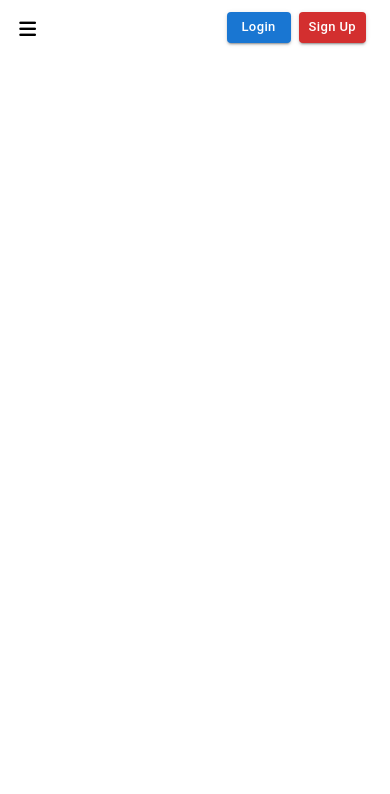
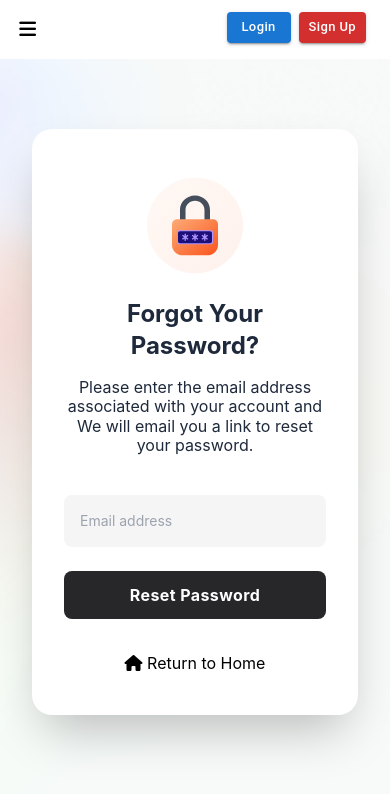
Before and after one commit to DeepakDhakad52/Major-Project, a React (Create React App) app in the folder frontend/: page /forgetpassword in a window 390 px wide. Before the commit this address had no page. Shown: the top 794 px of the page. Built offline with nearby package versions, Linux system fonts and the light colour scheme.

Commit message:
Add forgot Password Page

```diff
--- a/frontend/src/App.js
+++ b/frontend/src/App.js
@@ -8,6 +8,7 @@ import FundRaiser from './components/FundRaiser';
 import About from './components/About';
 import OurTeam from './components/OurTeam';
 import Contact from './components/Contact';
+import ForgotPassword from './components/ForgotPassword';
 
 function App() {
   return (
@@ -21,6 +22,7 @@ function App() {
         <Route path='/about' element={<About />} />
         <Route path='/team' element={<OurTeam />} />
         <Route path='/contact' element={<Contact />} />
+        <Route path='/forgetpassword' element={<ForgotPassword/> } />
       </Routes>
     </Router>
   );
--- /dev/null
+++ b/frontend/src/components/ForgotPassword.js
@@ -0,0 +1,28 @@
+import React from 'react'
+import './styles/forgotPassword.css'
+import { Container } from '@mui/material'
+import { Link } from 'react-router-dom'
+import lock from './images/ic_lock_password.svg'
+
+const ForgotPassword = () => {
+    return (
+        <div className='forgotPassword relative'>
+            <div className='w-screen h-screen bg-white/[.8]'>
+                <Container>
+                    <div className="h-screen flex py-28 px-4 justify-center items-center">
+                        <div className="resetPassword bg-white p-8 rounded-large shadow-2xl max-w-[35%]">
+                            <img src={lock} alt="" className='mx-auto my-4'/>
+                            <h2 className='font-bold  text-3xl text-slate-800 leading-snug text-center mt-6'>Forgot Your Password?</h2>
+                            <p className='my-4 text-md text-center text-slate-800'>Please enter the email address associated with your account and We will email you a link to reset your password.</p>
+                            <input type="email" name="" id="" placeholder='Email address' className='bg-neutral-100 w-full rounded-lg my-6 p-4 text-sm text-slate-800 outline-0' />
+                            <button type="submit" className='bg-zinc-800 w-full rounded-lg p-3 text-white font-bold tracking-wide mb-6 transition-all duration-500 hover:bg-zinc-700'>Reset Password</button>
+                            <Link to='/' className='p-2 block w-full text-center hover:underline underline-offset-4'><i className="fa-solid fa-house"></i> Return to Home</Link>
+                        </div>
+                    </div>
+                </Container>
+            </div>
+        </div>
+    )
+}
+
+export default ForgotPassword
--- a/frontend/src/components/Login.js
+++ b/frontend/src/components/Login.js
@@ -90,7 +90,7 @@ function Login({ registerOpen, setLoginOpen, setRegisterOpen }) {
                 <input type="checkbox" name="checkbox" id="checkbox" />
                 Remember Me
               </label>
-              <Link href="/forgetpassword">Forgot Password?</Link>
+              <Link to="/forgetpassword" onClick={()=>setLoginOpen(false)}>Forgot Password?</Link>
             </div>
             <button className="btn" type="submit">
               Login
--- a/frontend/src/components/Navbar.js
+++ b/frontend/src/components/Navbar.js
@@ -75,7 +75,7 @@ function Navbar() {
                 <ListItem disablePadding>
                     <ListItemButton>
                         <Link to='/' className='mobileMenu'>
-                            Home
+                        <i className="fa-solid fa-house text-orange-500"></i> Home
                         </Link>
                     </ListItemButton>
                 </ListItem>
@@ -83,7 +83,7 @@ function Navbar() {
                 <ListItem disablePadding>
                     <ListItemButton>
                         <Link to='/blog' className='mobileMenu'>
-                            Blog
+                        <i className="fa-solid fa-blog text-orange-500"></i> Blog
                         </Link>
                     </ListItemButton>
                 </ListItem>
@@ -91,7 +91,7 @@ function Navbar() {
                 <ListItem disablePadding>
                     <ListItemButton>
                         <Link to='/about' className='mobileMenu'>
-                            About
+                        <i className="fa-solid fa-address-card text-orange-500"></i> About
                         </Link>
                     </ListItemButton>
                 </ListItem>
@@ -99,7 +99,7 @@ function Navbar() {
                 <ListItem disablePadding>
                     <ListItemButton>
                         <Link to='/team' className='mobileMenu'>
-                            Our Team
+                        <i className="fa-solid fa-people-group text-orange-500"></i> Our Team
                         </Link>
                     </ListItemButton>
                 </ListItem>
@@ -107,7 +107,7 @@ function Navbar() {
                 <ListItem disablePadding>
                     <ListItemButton>
                         <Link to='/contact' className='mobileMenu'>
-                            Contact Us
+                        <i className="fa-solid fa-envelope text-orange-500"></i> Contact Us
                         </Link>
                     </ListItemButton>
                 </ListItem>
@@ -115,7 +115,7 @@ function Navbar() {
                 <ListItem disablePadding>
                     <ListItemButton>
                         <Link to='/fund' className='mobileMenu'>
-                            Fund Raiser
+                        <i className="fa-solid fa-sack-dollar text-orange-500 "></i> Fund Raiser
                         </Link>
                     </ListItemButton>
                 </ListItem>
@@ -123,7 +123,7 @@ function Navbar() {
                 <ListItem disablePadding>
                     <ListItemButton>
                         <Link to='/education' className='mobileMenu'>
-                            Education and Training
+                        <i className="fa-solid fa-school text-orange-500  "></i> Education and Training
                         </Link>
                     </ListItemButton>
                 </ListItem>
--- a/frontend/src/components/styles/education.css
+++ b/frontend/src/components/styles/education.css
@@ -9,9 +9,6 @@ section.education{
     background-position: top;
     min-height: 100vh;
 }
-
-
-
 
 @media screen and (max-width:912px){
     .container{
--- /dev/null
+++ b/frontend/src/components/styles/forgotPassword.css
@@ -0,0 +1,27 @@
+div.forgotPassword {
+  background-image: url("../images/overlay.jpg");
+  background-repeat: no-repeat;
+  background-size: cover;
+  background-position: top;
+  min-height: 100vh;
+}
+
+@media screen and (max-width: 912px) {
+  .resetPassword {
+    max-width: 60%;
+  }
+}
+
+@media screen and (max-width: 420px) {
+  .resetPassword {
+    max-width: 100%;
+  }
+  .resetPassword > h2 {
+    font-size: 1.5rem; /* 24px */
+    line-height: 2rem;
+  }
+  .resetPassword > p {
+    font-size: 1rem; /* 24px */
+    line-height: 1.2rem;
+  }
+}
--- a/frontend/tailwind.config.js
+++ b/frontend/tailwind.config.js
@@ -10,7 +10,7 @@ module.exports = {
       'md': '0.375rem',
       'lg': '0.5rem',
       'full': '9999px',
-      'large': '56px',
+      'large': '20px',
     },
     extend: {
       rotate: {
```
Also changed, not shown: frontend/src/components/images/ic_lock_password.svg (added).
